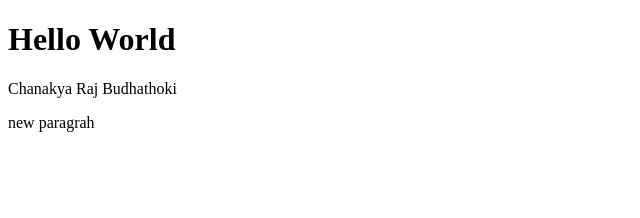
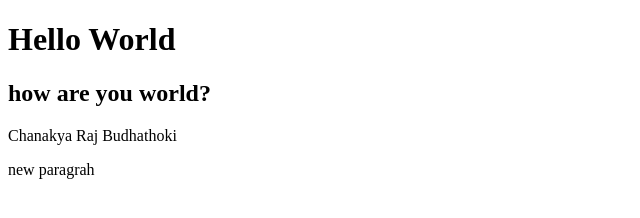
Before and after one commit to chanakya-mauj/website, a plain HTML site: page index.html in a window 1280 px wide. Shown: the whole page, without its empty margins (0-640 px from the left). Drawn offline with Linux system fonts and the light colour scheme.

Commit message:
added h2

```diff
--- a/index.html
+++ b/index.html
@@ -8,6 +8,7 @@
 </head>
 <body>
     <h1>Hello World</h1>
+    <h2>how are you world?</h2>
     <p>Chanakya Raj Budhathoki</p>
     <p>new paragrah</p>
 
```
